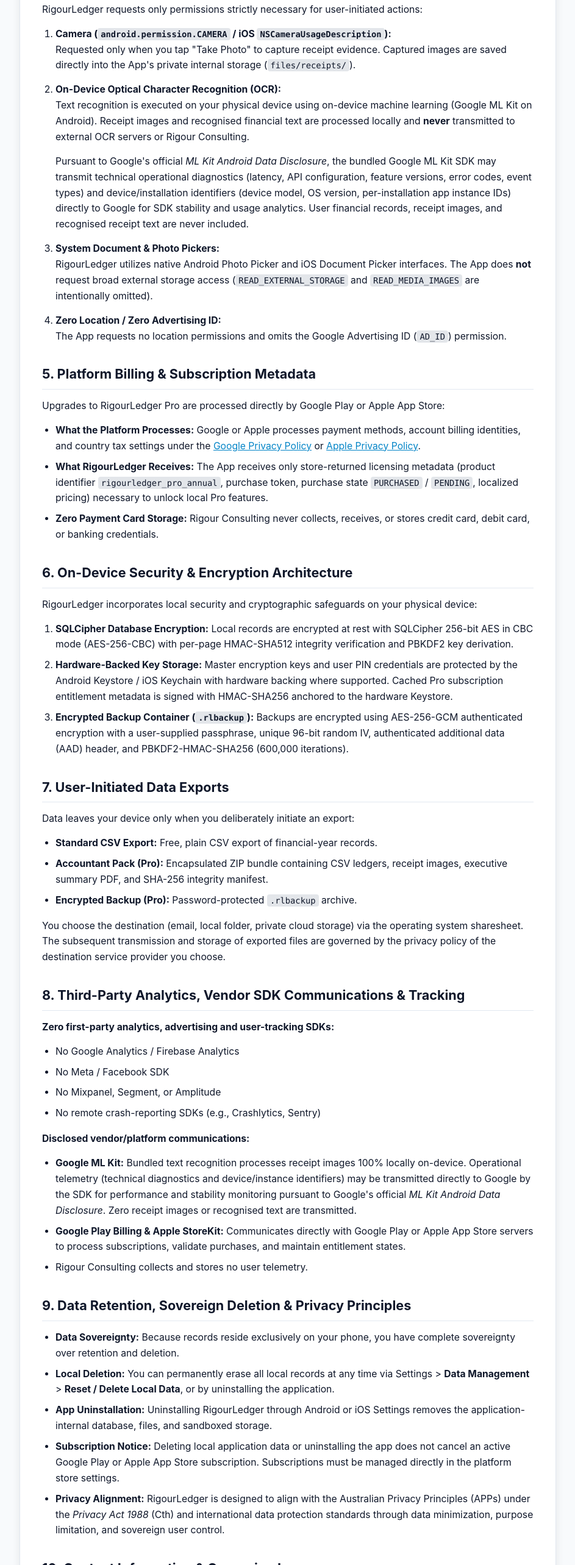
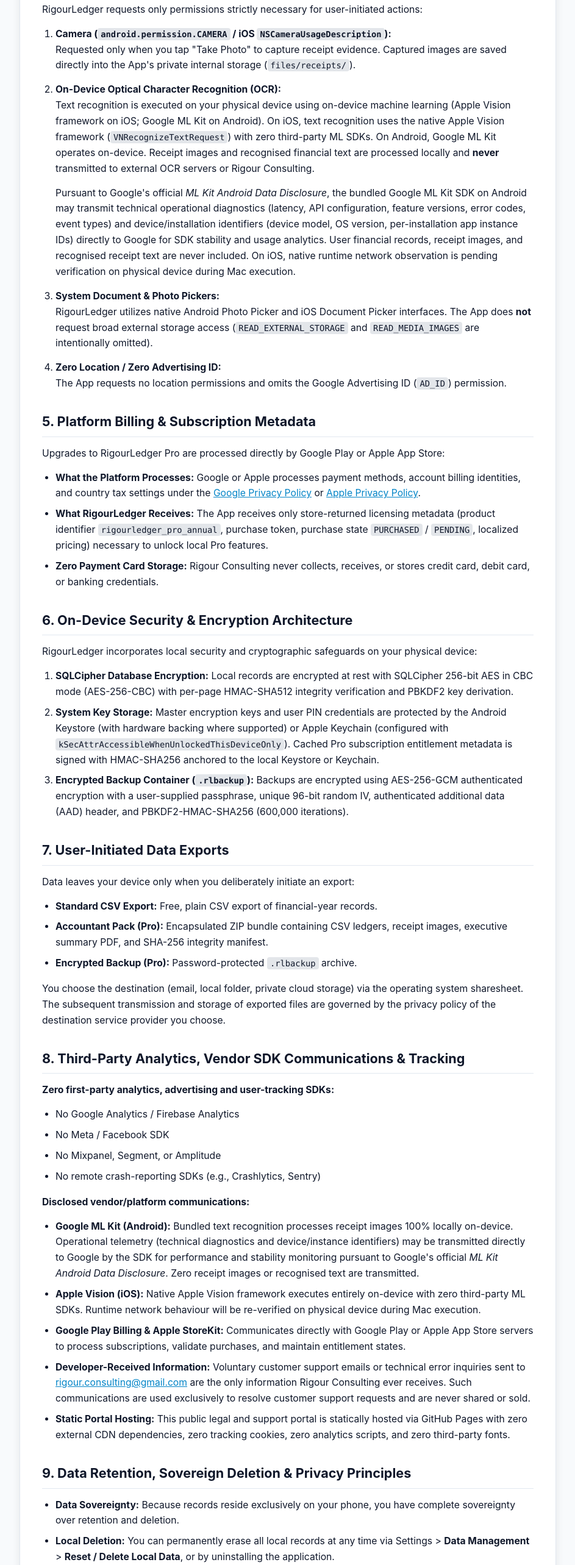
Before and after one commit to RigourConsulting/rigourledger-pages, a plain HTML site: page privacy/index.html in a window 1280 px wide. Shown: the part 1718-4285 px from the top of the page at 61% size, without its empty margins (168-1111 px from the left). Drawn offline with Linux system fonts and the light colour scheme.

Commit message:
fix(compliance): reconcile Apple Vision OCR, Keychain, and EULA disclosures

```diff
--- a/privacy/index.html
+++ b/privacy/index.html
@@ -82,8 +82,8 @@
           </li>
           <li>
             <strong>On-Device Optical Character Recognition (OCR):</strong>
-            <p>Text recognition is executed on your physical device using on-device machine learning (Google ML Kit on Android). Receipt images and recognised financial text are processed locally and <strong>never</strong> transmitted to external OCR servers or Rigour Consulting.</p>
-            <p>Pursuant to Google's official <em>ML Kit Android Data Disclosure</em>, the bundled Google ML Kit SDK may transmit technical operational diagnostics (latency, API configuration, feature versions, error codes, event types) and device/installation identifiers (device model, OS version, per-installation app instance IDs) directly to Google for SDK stability and usage analytics. User financial records, receipt images, and recognised receipt text are never included.</p>
+            <p>Text recognition is executed on your physical device using on-device machine learning (Apple Vision framework on iOS; Google ML Kit on Android). On iOS, text recognition uses the native Apple Vision framework (<code>VNRecognizeTextRequest</code>) with zero third-party ML SDKs. On Android, Google ML Kit operates on-device. Receipt images and recognised financial text are processed locally and <strong>never</strong> transmitted to external OCR servers or Rigour Consulting.</p>
+            <p>Pursuant to Google's official <em>ML Kit Android Data Disclosure</em>, the bundled Google ML Kit SDK on Android may transmit technical operational diagnostics (latency, API configuration, feature versions, error codes, event types) and device/installation identifiers (device model, OS version, per-installation app instance IDs) directly to Google for SDK stability and usage analytics. User financial records, receipt images, and recognised receipt text are never included. On iOS, native runtime network observation is pending verification on physical device during Mac execution.</p>
           </li>
           <li>
             <strong>System Document &amp; Photo Pickers:</strong>
@@ -111,7 +111,7 @@
         <p>RigourLedger incorporates local security and cryptographic safeguards on your physical device:</p>
         <ol>
           <li><strong>SQLCipher Database Encryption:</strong> Local records are encrypted at rest with SQLCipher 256-bit AES in CBC mode (AES-256-CBC) with per-page HMAC-SHA512 integrity verification and PBKDF2 key derivation.</li>
-          <li><strong>Hardware-Backed Key Storage:</strong> Master encryption keys and user PIN credentials are protected by the Android Keystore / iOS Keychain with hardware backing where supported. Cached Pro subscription entitlement metadata is signed with HMAC-SHA256 anchored to the hardware Keystore.</li>
+          <li><strong>System Key Storage:</strong> Master encryption keys and user PIN credentials are protected by the Android Keystore (with hardware backing where supported) or Apple Keychain (configured with <code>kSecAttrAccessibleWhenUnlockedThisDeviceOnly</code>). Cached Pro subscription entitlement metadata is signed with HMAC-SHA256 anchored to the local Keystore or Keychain.</li>
           <li><strong>Encrypted Backup Container (<code>.rlbackup</code>):</strong> Backups are encrypted using AES-256-GCM authenticated encryption with a user-supplied passphrase, unique 96-bit random IV, authenticated additional data (AAD) header, and PBKDF2-HMAC-SHA256 (600,000 iterations).</li>
         </ol>
       </section>
@@ -138,9 +138,11 @@
         </ul>
         <p><strong>Disclosed vendor/platform communications:</strong></p>
         <ul>
-          <li><strong>Google ML Kit:</strong> Bundled text recognition processes receipt images 100% locally on-device. Operational telemetry (technical diagnostics and device/instance identifiers) may be transmitted directly to Google by the SDK for performance and stability monitoring pursuant to Google's official <em>ML Kit Android Data Disclosure</em>. Zero receipt images or recognised text are transmitted.</li>
+          <li><strong>Google ML Kit (Android):</strong> Bundled text recognition processes receipt images 100% locally on-device. Operational telemetry (technical diagnostics and device/instance identifiers) may be transmitted directly to Google by the SDK for performance and stability monitoring pursuant to Google's official <em>ML Kit Android Data Disclosure</em>. Zero receipt images or recognised text are transmitted.</li>
+          <li><strong>Apple Vision (iOS):</strong> Native Apple Vision framework executes entirely on-device with zero third-party ML SDKs. Runtime network behaviour will be re-verified on physical device during Mac execution.</li>
           <li><strong>Google Play Billing &amp; Apple StoreKit:</strong> Communicates directly with Google Play or Apple App Store servers to process subscriptions, validate purchases, and maintain entitlement states.</li>
-          <li>Rigour Consulting collects and stores no user telemetry.</li>
+          <li><strong>Developer-Received Information:</strong> Voluntary customer support emails or technical error inquiries sent to <a href="mailto:rigour.consulting@gmail.com">rigour.consulting@gmail.com</a> are the only information Rigour Consulting ever receives. Such communications are used exclusively to resolve customer support requests and are never shared or sold.</li>
+          <li><strong>Static Portal Hosting:</strong> This public legal and support portal is statically hosted via GitHub Pages with zero external CDN dependencies, zero tracking cookies, zero analytics scripts, and zero third-party fonts.</li>
         </ul>
       </section>
 
```
Also changed, not shown: data-deletion/index.html (+1 -1 lines), support/index.html (+1 -1 lines), terms/index.html (+1 -0 lines).
